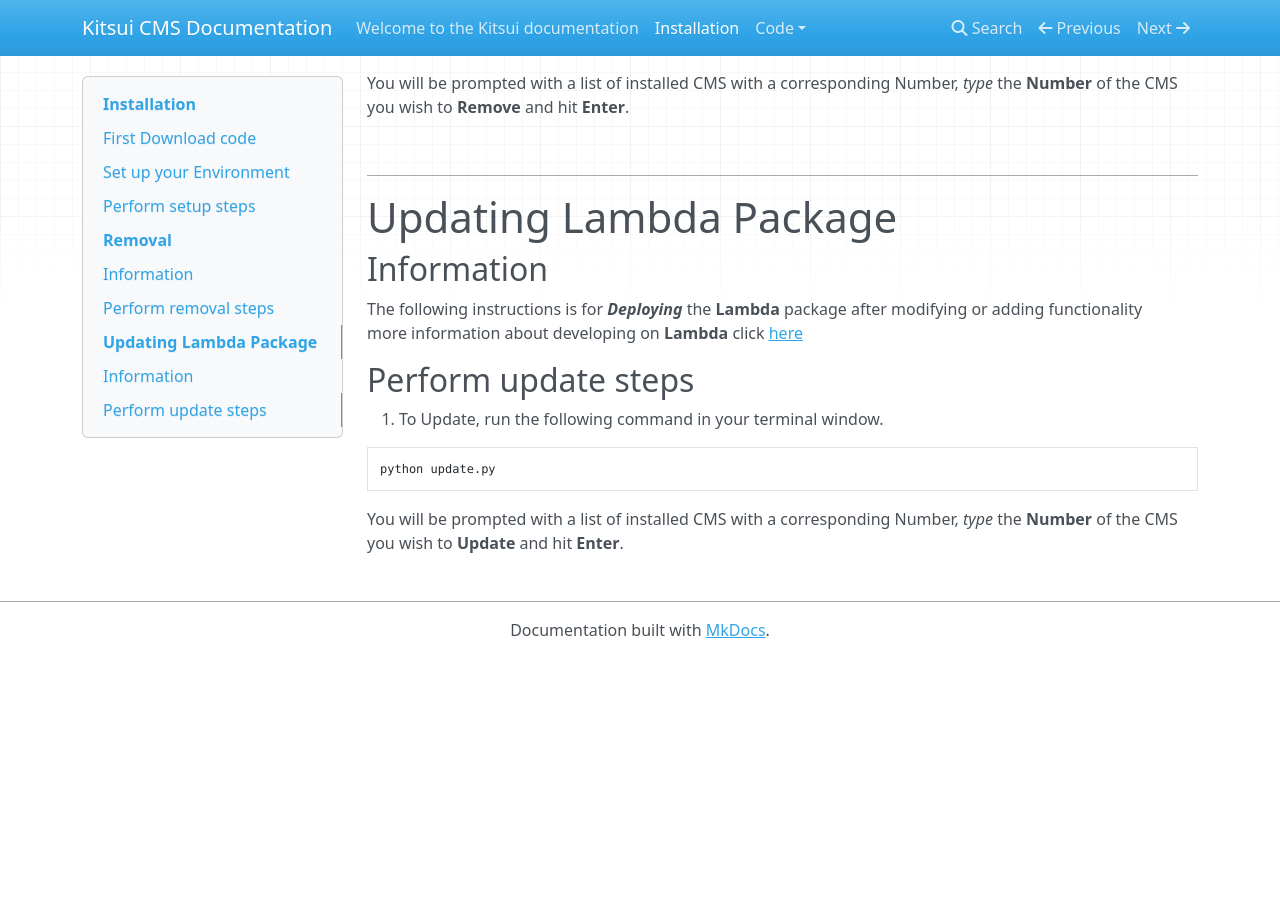
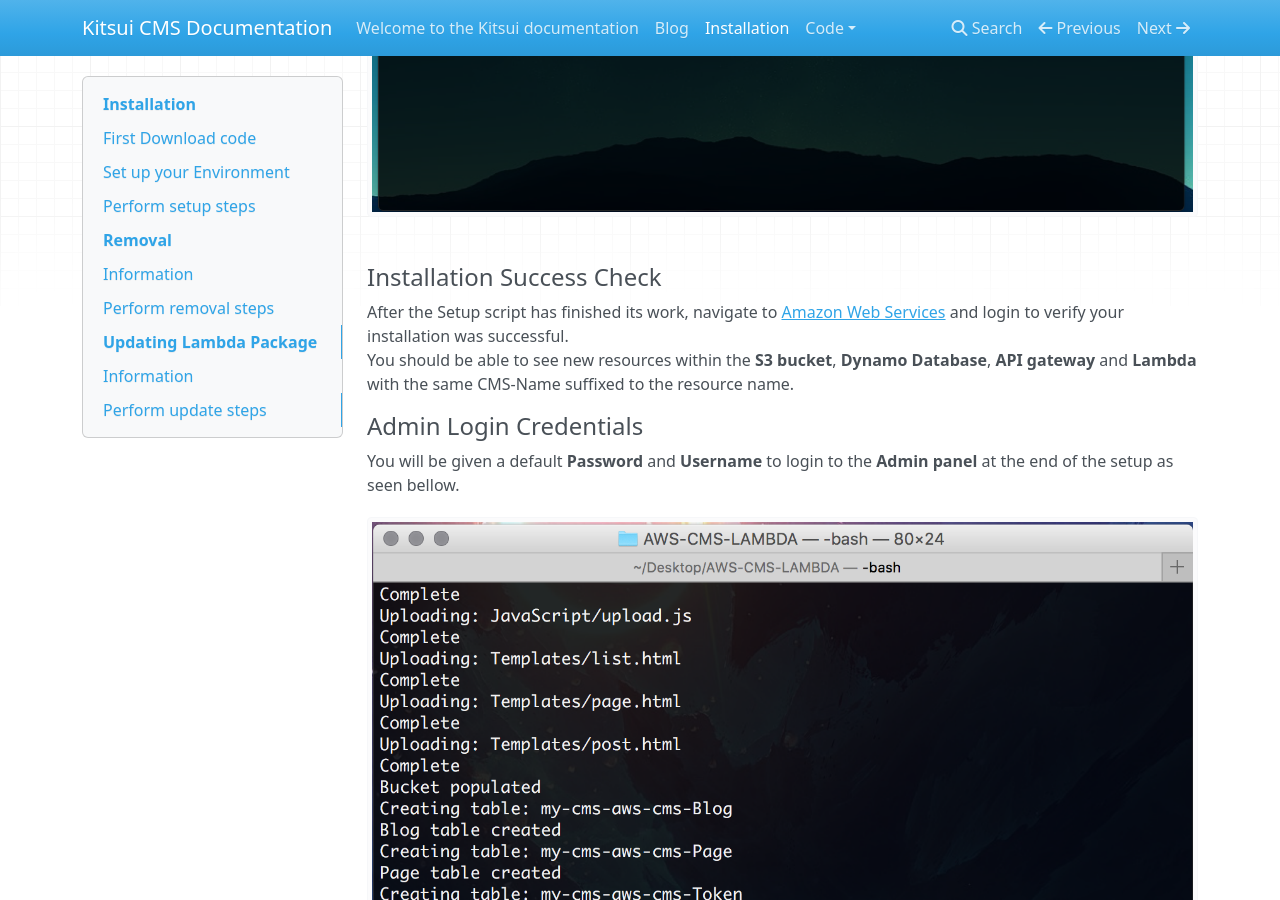
Before and after one commit to Kitsui/aws-cms-doc, an MkDocs documentation site: the page built from docs/installation.md, in a window 1280 px wide and 900 px high, scrolled down 980 px. Built offline with MkDocs 1.6.1, drawn with Linux system fonts in a browser that asks for light colours; nearby versions of some CDN libraries; before the commit the page ends 1638 px from its top, so only the background shows below that; some of the changed text lies outside the part shown.

Commit message:
Added pictures to the installation page

````diff
--- a/docs/installation.md
+++ b/docs/installation.md
@@ -17,8 +17,13 @@ Download the [Repo code here](https://github.com/Kitsui/AWS-CMS-LAMBDA)
 ```Python
 python setup.py CMS-Name AWS-Region
 ```
+![Setup](img/setup-command-screen.png)
+#### Installation Success Check
 After the Setup script has finished its work, navigate to [Amazon Web Services](aws.amazon.com) and login to verify your installation was successful.
 You should be able to see new resources within the **S3 bucket**, **Dynamo Database**, **API gateway** and **Lambda** with the same CMS-Name suffixed to the resource name.
+#### Admin Login Credentials
+You will be given a default **Password** and **Username** to login to the **Admin panel** at the end of the setup as seen bellow.
+![Finished Setup](img/finished-setup.png)
 
 <br />
 <hr>
--- a/mkdocs.yml
+++ b/mkdocs.yml
@@ -1,3 +1,4 @@
 site_name: Kitsui CMS Documentation
 site_description: Official documentation including setup guide for the Kitsui CMS.
 site_dir: ../Kitsui.github.io/docs
+theme: mkdocs
````
Also changed, not shown: other parts of docs/installation.md (+4 -1 lines), docs/Code/index copy 2.md (deleted, +0 -2 lines), docs/Code/index copy 3.md (deleted, +0 -2 lines), docs/Code/index copy 4.md (deleted, +0 -2 lines), docs/Code/index copy.md (deleted, +0 -2 lines), docs/index.md (+1 -0 lines), installation.md (deleted, +0 -7 lines), docs/blog.md (added), docs/img/finished-setup.png (added), docs/img/remove.png (added), docs/img/setup-command-screen.png (added), docs/img/update.png (added).
